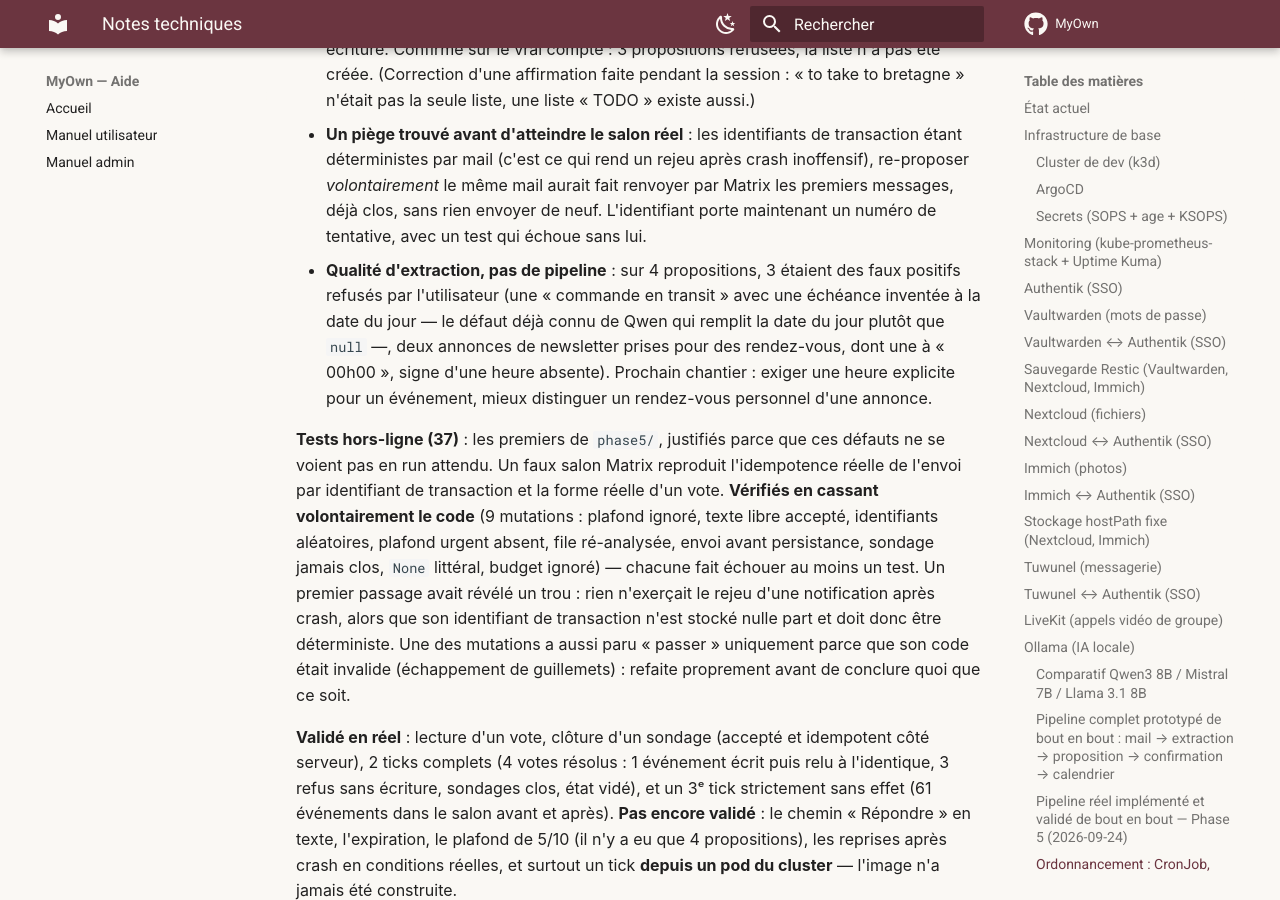
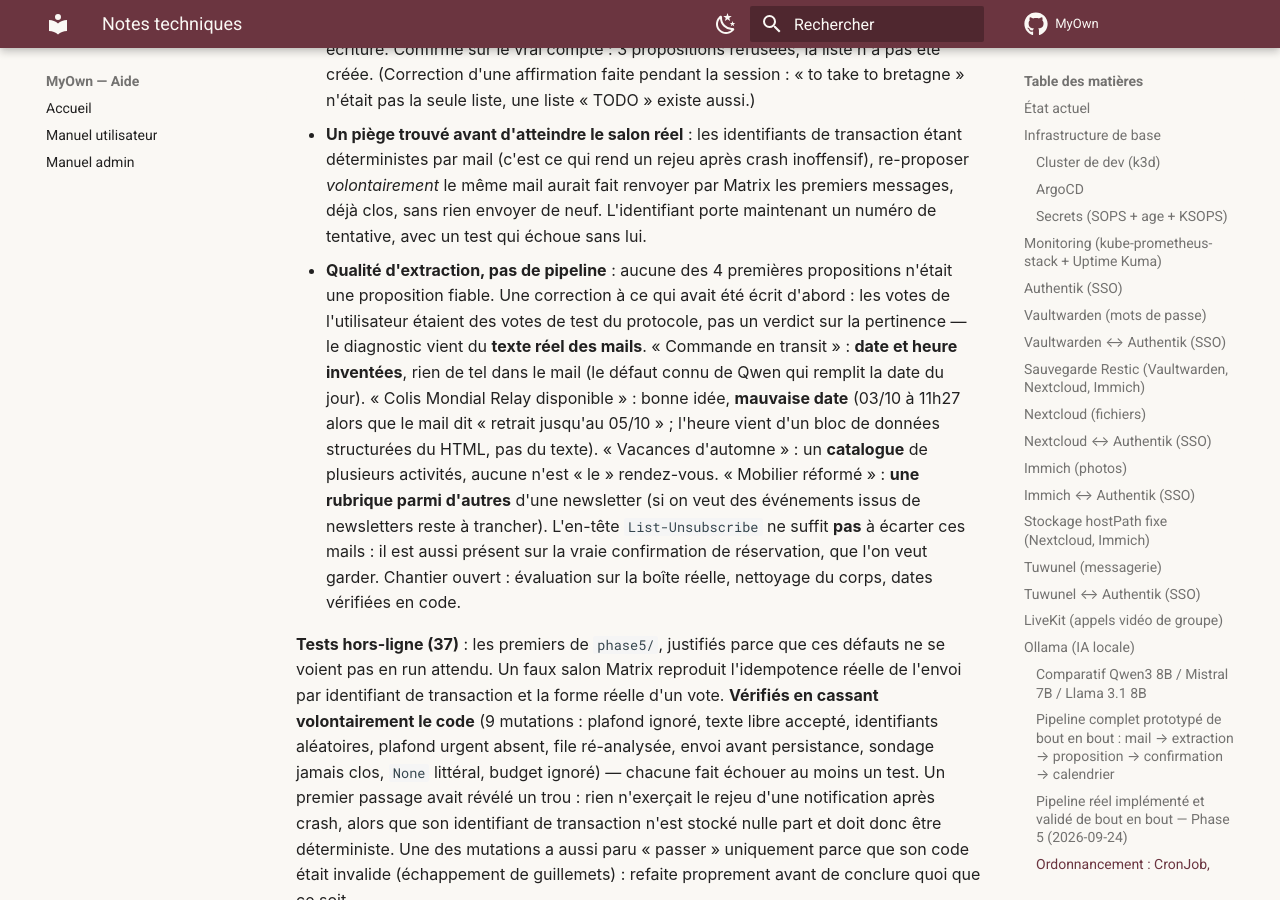
Before and after one commit to Pavliin/MyOwn, an MkDocs documentation site: the page built from docs/notes-techniques.md, in a window 1280 px wide and 900 px high, scrolled down 41491 px. Built offline with MkDocs 1.6.1 and Material for MkDocs 9.7.7, drawn with Linux system fonts in a browser that asks for light colours; comment, search, counter and statistics services are not loaded.

Commit message:
docs(phase5): correct the extraction-quality finding
The notes said 3 of the first 4 proposals were false positives refused
by the user. That was wrong: the user's votes were protocol tests, not a
verdict on relevance, and the classification I gave did not even match
them (a parcel notice I considered legitimate was voted no).

Reread against the real text of each mail instead: an invented date and
time with nothing like it in the mail, a right idea with the wrong date
(the time came from structured data in the HTML, the real deadline was
in plain text), a catalogue of several activities, and one section among
many of a newsletter. Also records that the List-Unsubscribe header does
not separate good from bad, since the real reservation confirmation
carries it too.

Co-Authored-By: Claude Sonnet 5.5 <noreply@anthropic.com>

```diff
--- a/docs/notes-techniques.md
+++ b/docs/notes-techniques.md
@@ -448,7 +448,7 @@ Le pipeline tournait jusqu'ici à la main, avec quelqu'un devant l'écran. Le pa
 - **`jugé important : None`** : le modèle peut marquer un mail important avec `important_reason` à `null`, imprimé tel quel. Même classe de bug que le titre `None` de l'événement.
 - **Les tâches atterrissaient dans la liste personnelle de l'utilisateur** (« to take to bretagne »), parce que la première version prenait la première liste compatible `VTODO` trouvée. Décidé par l'utilisateur en le voyant dans une vraie proposition : liste dédiée « Myo's help », **créée seulement au premier « oui »** — la proposition la nomme à partir d'une constante sans toucher à Nextcloud, parce que créer la liste est déjà une écriture. Confirmé sur le vrai compte : 3 propositions refusées, la liste n'a pas été créée. (Correction d'une affirmation faite pendant la session : « to take to bretagne » n'était pas la seule liste, une liste « TODO » existe aussi.)
 - **Un piège trouvé avant d'atteindre le salon réel** : les identifiants de transaction étant déterministes par mail (c'est ce qui rend un rejeu après crash inoffensif), re-proposer *volontairement* le même mail aurait fait renvoyer par Matrix les premiers messages, déjà clos, sans rien envoyer de neuf. L'identifiant porte maintenant un numéro de tentative, avec un test qui échoue sans lui.
-- **Qualité d'extraction, pas de pipeline** : sur 4 propositions, 3 étaient des faux positifs refusés par l'utilisateur (une « commande en transit » avec une échéance inventée à la date du jour — le défaut déjà connu de Qwen qui remplit la date du jour plutôt que `null` —, deux annonces de newsletter prises pour des rendez-vous, dont une à « 00h00 », signe d'une heure absente). Prochain chantier : exiger une heure explicite pour un événement, mieux distinguer un rendez-vous personnel d'une annonce.
+- **Qualité d'extraction, pas de pipeline** : aucune des 4 premières propositions n'était une proposition fiable. Une correction à ce qui avait été écrit d'abord : les votes de l'utilisateur étaient des votes de test du protocole, pas un verdict sur la pertinence — le diagnostic vient du **texte réel des mails**. « Commande en transit » : **date et heure inventées**, rien de tel dans le mail (le défaut connu de Qwen qui remplit la date du jour). « Colis Mondial Relay disponible » : bonne idée, **mauvaise date** (03/10 à 11h27 alors que le mail dit « retrait jusqu'au 05/10 » ; l'heure vient d'un bloc de données structurées du HTML, pas du texte). « Vacances d'automne » : un **catalogue** de plusieurs activités, aucune n'est « le » rendez-vous. « Mobilier réformé » : **une rubrique parmi d'autres** d'une newsletter (si on veut des événements issus de newsletters reste à trancher). L'en-tête `List-Unsubscribe` ne suffit **pas** à écarter ces mails : il est aussi présent sur la vraie confirmation de réservation, que l'on veut garder. Chantier ouvert : évaluation sur la boîte réelle, nettoyage du corps, dates vérifiées en code.
 
 **Tests hors-ligne (37)** : les premiers de `phase5/`, justifiés parce que ces défauts ne se voient pas en run attendu. Un faux salon Matrix reproduit l'idempotence réelle de l'envoi par identifiant de transaction et la forme réelle d'un vote. **Vérifiés en cassant volontairement le code** (9 mutations : plafond ignoré, texte libre accepté, identifiants aléatoires, plafond urgent absent, file ré-analysée, envoi avant persistance, sondage jamais clos, `None` littéral, budget ignoré) — chacune fait échouer au moins un test. Un premier passage avait révélé un trou : rien n'exerçait le rejeu d'une notification après crash, alors que son identifiant de transaction n'est stocké nulle part et doit donc être déterministe. Une des mutations a aussi paru « passer » uniquement parce que son code était invalide (échappement de guillemets) : refaite proprement avant de conclure quoi que ce soit.
 
```
